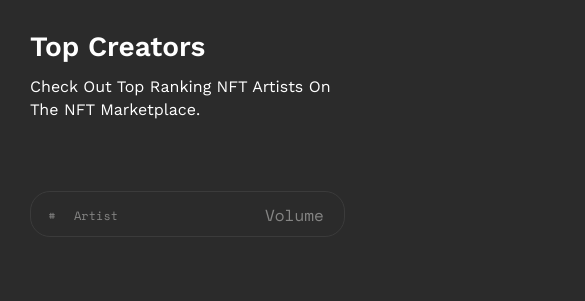
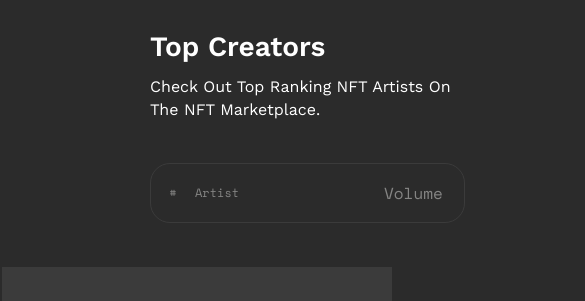
Before and after one commit to Mehemmed-Cf/Mehemmed-CF_Deploy-Frontend-Project, a plain HTML site: page client/Pages/Rankings/index.html in a window 390 px wide. Shown: the part 65-366 px from the top of the page, 585 px wide, since content can reach past the window. Drawn offline with nearby package versions, Linux system fonts and the light colour scheme; no server answers.

Commit message:
responsive for Rankings fixed

```diff
--- a/client/Pages/Rankings/index.html
+++ b/client/Pages/Rankings/index.html
@@ -22,7 +22,7 @@
       src="https://cdn.jsdelivr.net/npm/toastify-js"
     ></script>
     <script defer src="./index.js"></script>
-    <script defer src="../Common/functions/index.js"></script>
+    <script defer src="../../Common/functions/index.js"></script>
   </head>
   <body>
     <nav class="Navigation">
@@ -84,7 +84,6 @@
         <p id="Loading-Info">Loading Creators</p>
       </div>
     </section>
-
     <footer class="Footer">
       <div class="Footer-Info Container">
         <div class="NFT-Marketplace-Info">
@@ -104,7 +103,9 @@
           <h1>Explore</h1>
           <div class="Pages">
             <a href="#">Marketplace</a>
-            <a href="#">Rankings</a>
+            <a href="http://127.0.0.1:5500/client/Pages/Rankings/index.html"
+              >Rankings</a
+            >
             <a href="#">Connect a wallet</a>
           </div>
         </div>
--- a/client/sass/components/_buttons.scss
+++ b/client/sass/components/_buttons.scss
@@ -320,9 +320,20 @@ button {
 
 .Delete-Btn {
   @include Flexed(flex, center, center);
-  margin-left: -50px;
-  width: 80px;
+  width: 90px;
   transition: 0.3s;
+  position: absolute;
+  right: -10px;
+
+  @include for-size(tablet) {
+    right: -5px;
+    width: 60px;
+  }
+
+  @include for-size(phone) {
+    width: 50px;
+    right: -12px;
+  }
 
   &:hover {
     transform: scale(0.95);
--- a/client/sass/pages/Rankings/_Rankings.scss
+++ b/client/sass/pages/Rankings/_Rankings.scss
@@ -1,11 +1,10 @@
 #Rankings_Section {
   @include Flex-ItemsAndPosition(flex, center, column);
-  transform: translateX(120px);
+  margin-left: 120px;
   width: 1280px;
   position: relative;
 
   @include for-size(tablet) {
-    transform: translateX(0px);
     width: 834px;
   }
 
@@ -74,38 +73,33 @@
     @include Flex-ItemsAndPosition(flex, center, column);
     padding: 40px 0px;
     gap: 20px;
-    height: 1350px;
-
-    @include for-size(tablet) {
-      height: 746px;
-    }
+    height: 100%;
 
     @include for-size(phone) {
-      height: 660px;
+      padding: 0px 0px;
     }
 
     .Rankings-Header {
       @include Flex-ItemsAndPosition(flex, center, column);
-      height: 46px;
+      height: 100%;
       padding: 12px 0px;
       gap: 30px;
-      border-radius: 20px;
-      border: 1px solid var(--BackGround-Secondary);
 
       @include for-size(tablet) {
         margin-right: 100px;
-        width: 690px;
         gap: 10px;
       }
 
       @include for-size(phone) {
         margin-right: 0px;
-        width: 315px;
       }
 
       .Rankings-Headers {
         @include Flexed(flex, space-between, center, row);
         padding: 0px 20px;
+        border-radius: 20px;
+        height: 60px;
+        border: 1px solid var(--BackGround-Secondary);
 
         @include for-size(tablet) {
           width: 690px !important;
@@ -200,14 +194,12 @@
         gap: 20px;
 
         @include for-size(tablet) {
-          height: 750px;
-          margin: auto;
-          padding: 120px 0px 240px 0px;
+          padding: 20px 0px 140px 0px;
           gap: 10px;
         }
 
         @include for-size(phone) {
-          height: 690px;
+          padding: 10px 10px;
         }
 
         .Ranking-Item {
@@ -215,6 +207,7 @@
           background-color: var(--BackGround-Secondary);
           border-radius: 20px;
           height: 80px;
+          position: relative;
 
           @include for-size(tablet) {
             padding: 0px 20px;
```
Also changed, not shown: client/Common/functions/index.js (renamed from client/Pages/Common/functions/index.js), client/sass/main.css.
